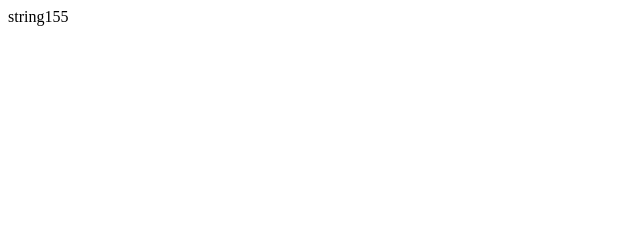
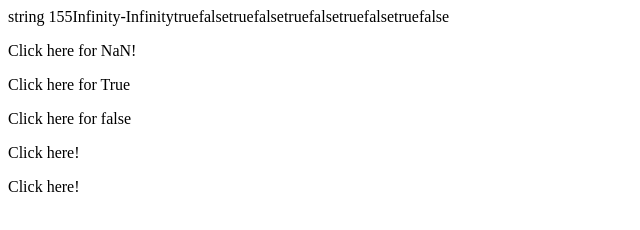
Before and after one commit to Luzsolis14/JavaScript-Projects, a plain HTML site: page Basic_JavaScrip_Projects/Project5_comparisons_type_coercion/index.html in a window 1280 px wide. Shown: the whole page, without its empty margins (0-640 px from the left). Drawn offline with Linux system fonts and the light colour scheme.

Commit message:
project 5 updated

```diff
--- a/Basic_JavaScrip_Projects/Project5_comparisons_type_coercion/JS/main.js
+++ b/Basic_JavaScrip_Projects/Project5_comparisons_type_coercion/JS/main.js
@@ -1,3 +1,47 @@
 document.write(typeof "Word"); // type of operator
 
-document.write("15" +5); // type of coercion
+document.write(" 15" +5); // type of coercion
+
+function my_Function() { //NaN
+    document.getElementById("Test").innerHTML= 0/0;
+}
+function my_Function2() { //true
+    document.getElementById("Test2").innerHTML= isNaN('This is a string');
+}
+function my_Function3() { //false
+    document.getElementById("Test3").innerHTML= isNaN('007');
+}
+document.write(2E310 ); //infinity
+
+document.write(-3E310 ); //neg infinity
+
+document.write(10>2 ); //True
+
+document.write(10<2 ); //false
+
+console.log(2 +2 );
+
+document.write(10==10); //True double ==
+
+document.write(3==11); //false  double ==
+
+X= 10;
+Y= 10;
+document.write(X===Y); //true triple ===
+
+A= 9;
+B= 6;
+document.write(A===B); // false triple ===
+
+document.write(5>2 && 10>4); // true && operators
+document.write(5<2 && 10<4); // flase && operators
+
+document.write(5> 10 || 10>4); //true ||
+document.write(5>10||10>20); // false ||
+
+function not_Function() {
+    document.getElementById("Not").innerHTML=!(20>10); // this is a Not Oper
+}
+function not_Function2() {
+    document.getElementById("Not2").innerHTML=!(5>10); // this is a Not Oper
+}
--- a/Basic_JavaScrip_Projects/Project5_comparisons_type_coercion/index.html
+++ b/Basic_JavaScrip_Projects/Project5_comparisons_type_coercion/index.html
@@ -8,7 +8,11 @@
     </head>
 
     <body>
-
+        <p id="Test" onclick="my_Function()">Click here for NaN!</p>
+        <p id="Test2" onclick="my_Function2()">Click here for True</p>
+        <p id="Test3" onclick="my_Function3()">Click here for false</p>
+        <p id="Not" onclick="not_Function()">Click here!</p>
+        <p id="Not2" onclick="not_Function2()">Click here!</p>
 
 
 
```
